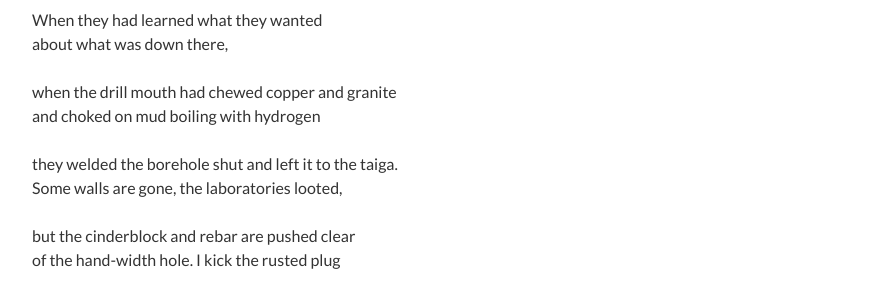
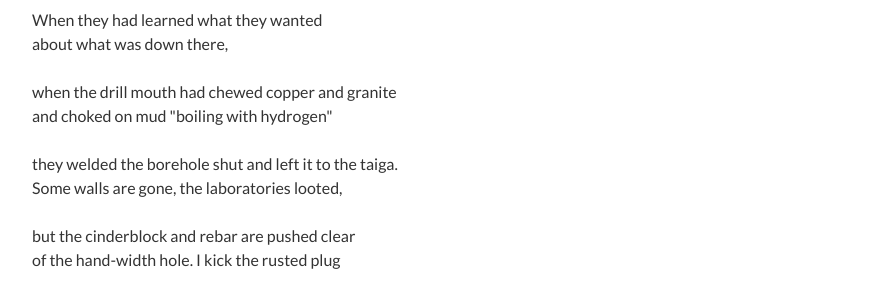
Before and after one commit to piscisvolans/piscisvolans.github.io, a Jekyll site: the page built from poetry.md, in a window 1280 px wide and 1400 px high, scrolled down 387 px. Shown: the part 538-838 px from the top of the window, without its empty margins (194-1085 px from the left). Built offline with Jekyll 4.4.1, drawn with Linux system fonts in a browser that asks for light colours; nearby versions of some CDN libraries; some web fonts are replaced; comment, search, counter and statistics services are not loaded; some of the changed text lies outside the part shown.

```diff
--- a/poetry.md
+++ b/poetry.md
@@ -36,7 +36,7 @@ When they had learned what they wanted
 about what was down there,
 
 when the drill mouth had chewed copper and granite
-and choked on mud boiling with hydrogen
+and choked on mud "boiling with hydrogen"
 
 they welded the borehole shut and left it to the taiga.
 Some walls are gone, the laboratories looted,
```
Also changed, not shown: other parts of poetry.md (+3 -3 lines).
